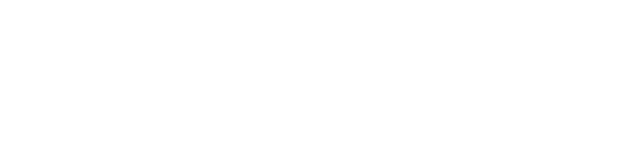
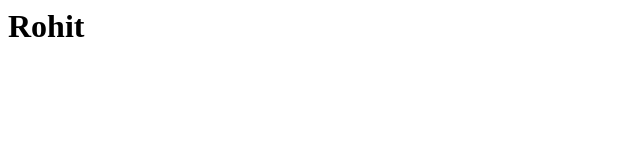
Before and after one commit to rjmtl/gitlearn, a plain HTML site: page index.html in a window 1280 px wide. Shown: the whole page, without its empty margins (0-640 px from the left). Drawn offline with Linux system fonts and the light colour scheme.

Commit message:
Added a heading

```diff
--- a/index.html
+++ b/index.html
@@ -2,4 +2,7 @@
     <head>
         <title>Github Testing</title>
     </head>
+    <body>
+        <h1>Rohit</h1>
+    </body>
 </html>
```
